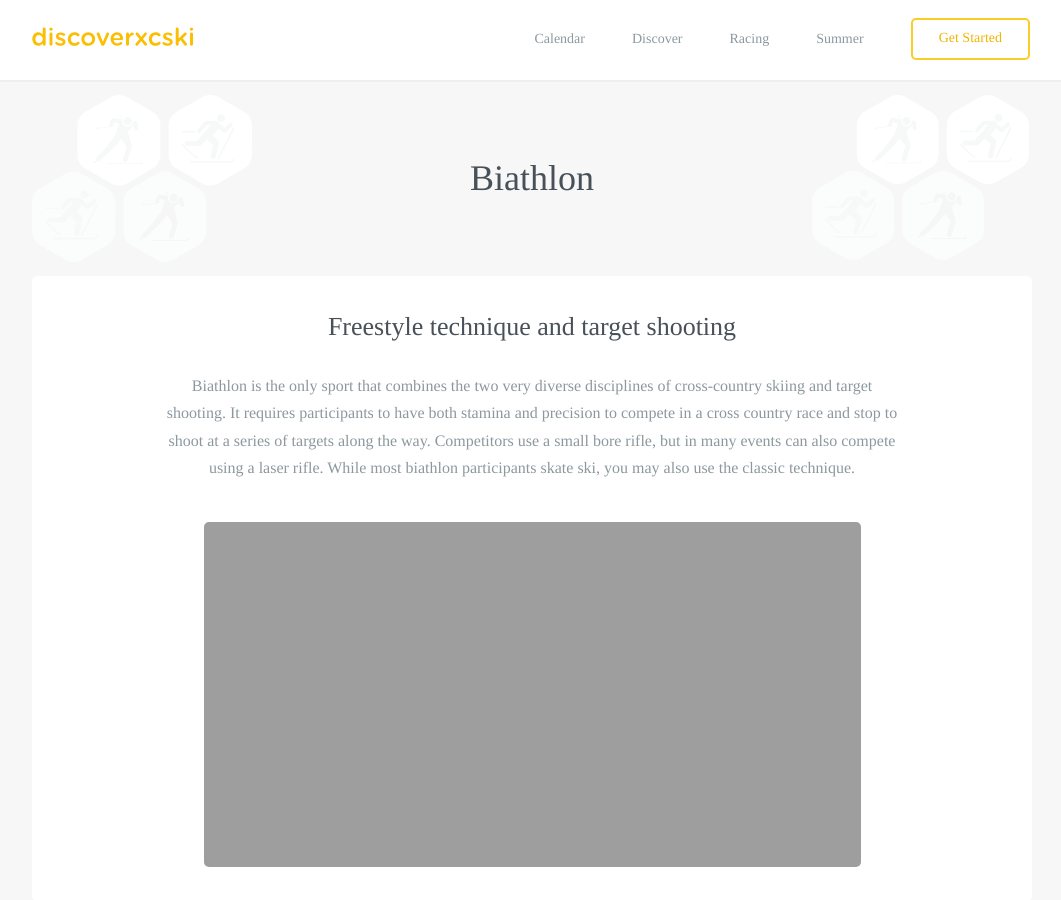
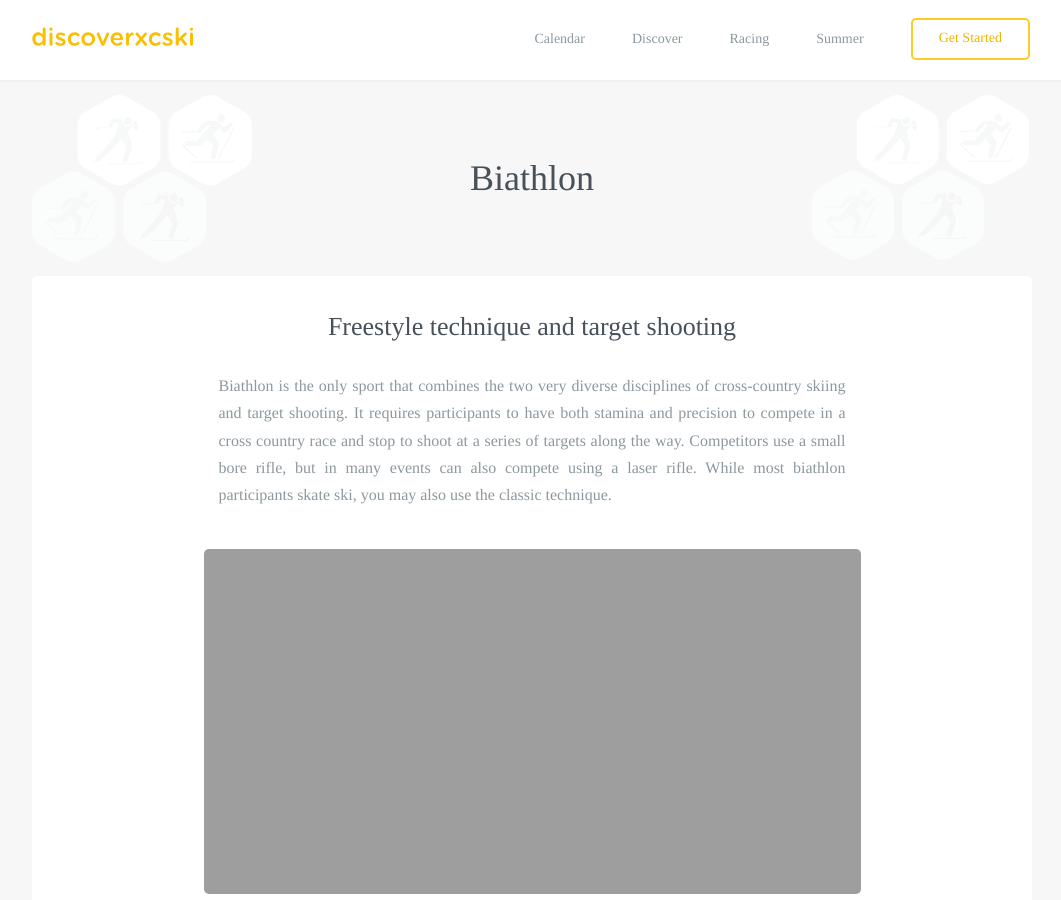
Before and after one commit to robcatto/robcatto.github.io, a Jekyll site: the page built from get-started/improve-your-skills/index.html, in a window 1280 px wide and 900 px high. Shown: the whole window, without its empty margins (108-1169 px from the left). Built offline with Jekyll 4.4.1, drawn with Linux system fonts in a browser that asks for light colours; some web fonts are replaced; Markdown is read by kramdown in place of the engine named in the settings.

Commit message:
Update index.html

```diff
--- a/get-started/improve-your-skills/index.html
+++ b/get-started/improve-your-skills/index.html
@@ -49,7 +49,7 @@ layout: default
         <div id="content1">
         <section class="mobile_section">
                 <h3>Freestyle technique and target shooting</h3>
-                <p>Biathlon is the only sport that combines the two very diverse disciplines of cross-country skiing and target shooting. It requires participants to have both stamina and precision to compete in a cross country race and stop to shoot at a series of targets along the way. Competitors use a small bore rifle, but in many events can also compete using a laser rifle. While most biathlon participants skate ski, you may also use the classic technique.
+                <p class="left__aligned--p">Biathlon is the only sport that combines the two very diverse disciplines of cross-country skiing and target shooting. It requires participants to have both stamina and precision to compete in a cross country race and stop to shoot at a series of targets along the way. Competitors use a small bore rifle, but in many events can also compete using a laser rifle. While most biathlon participants skate ski, you may also use the classic technique.
                 </p>
                 <div class="one">
                 <div class="onelarge centered" style="
@@ -61,7 +61,7 @@ layout: default
 
                 <section class="mobile_section">
                     <h3>Most viewed snowsport across the whole of Europe</h3>
-                    <p>Biathlon has its origins in the Norwegian Army back in the 18th Century, first making its debut as a sport in the 1960 Winter Games.  It's very popular in Europe with competitions attracting thousands of spectators and in Germany it can even beat soccer in the TV ratings!
+                    <p class="left__aligned--p">Biathlon has its origins in the Norwegian Army back in the 18th Century, first making its debut as a sport in the 1960 Winter Games.  It's very popular in Europe with competitions attracting thousands of spectators and in Germany it can even beat soccer in the TV ratings!
                     </p>
                     <div class="one">
                 <div class="onelarge centered" style="
@@ -74,7 +74,7 @@ layout: default
 
                  <section class="mobile_section">
                 <h3>Mt Hotham Biathlon Range</h3>
-                <p>
+                <p class="left__aligned--p">
                     Biathlon’s winter base in Australia is at the Whiskey Flat Range near Mt Hotham and is the only Biathlon range in Australia.  Biathlon events are held during the Australian winter snow season and also continues during the off season with various dryland events held around Australia.
 
                 </p>
@@ -113,7 +113,7 @@ layout: default
 
                    <section class="mobile_section" style="border-bottom: none;">
                 <h3>Want to find out more?</h3>
-                <p>
+                <p class="left__aligned--p">
                 Biathlon has a relatively small but enthusiastic following in Australia and is growing in numbers every year. If you would like to join in visit Australian Biathlon for the latest news.  Also check out the video “ Australia’s love of Biathlon Grows” to get an idea of what biathlon in Australia is all about.
 
 
```
